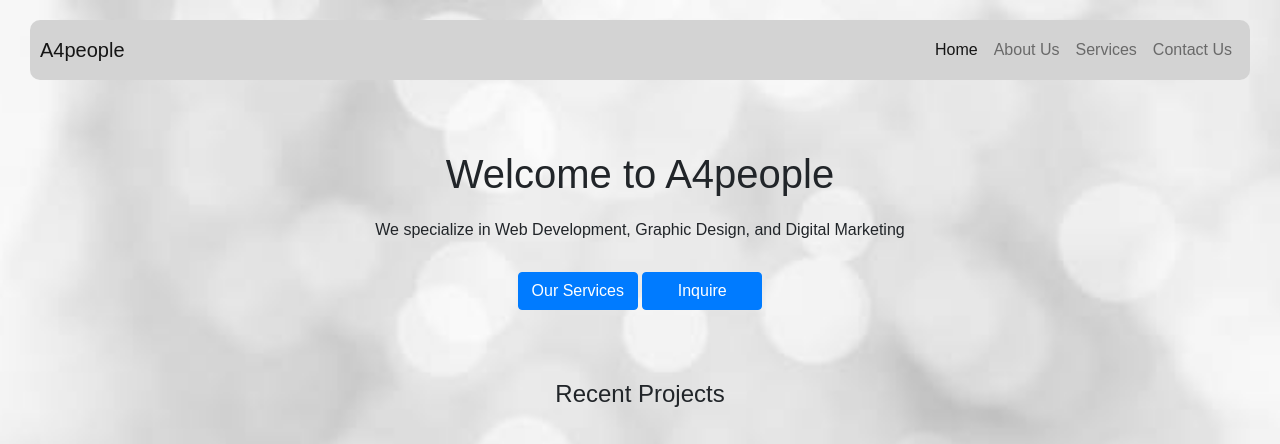
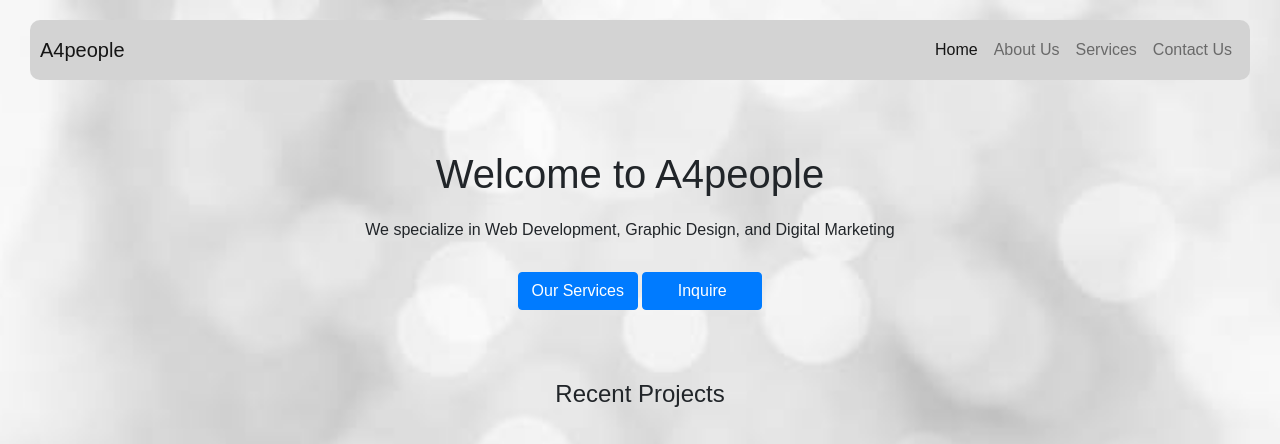
Before and after one commit to mRifkhan/a4people, a plain HTML site: page index.html in a window 1280 px wide. Shown: the top 444 px of the page. Drawn offline with nearby package versions, Linux system fonts and the light colour scheme.

Commit message:
final touches

```diff
--- a/styles.css
+++ b/styles.css
@@ -32,7 +32,7 @@ body {
 .jumbotron {
     background-color: transparent;
     text-align: center;
-    padding: 50px 20px;
+    padding: 50px;
     margin: 20px;
     border-radius: 10px;
 }
@@ -40,6 +40,7 @@ body {
 .jumbotron h1,
 .jumbotron p {
     margin-bottom: 20px;
+    padding-right: 20px;
 }
 
 .jumbotron .btn {
```
